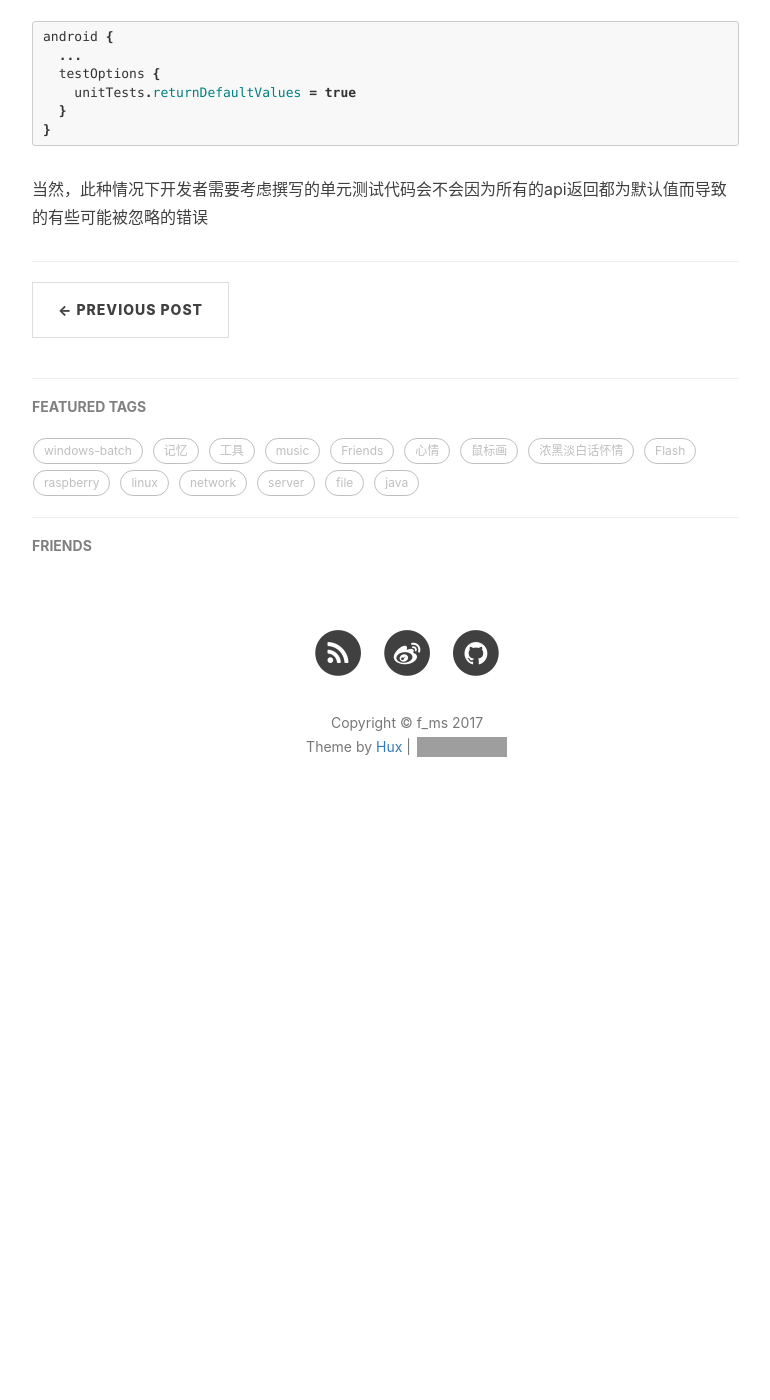
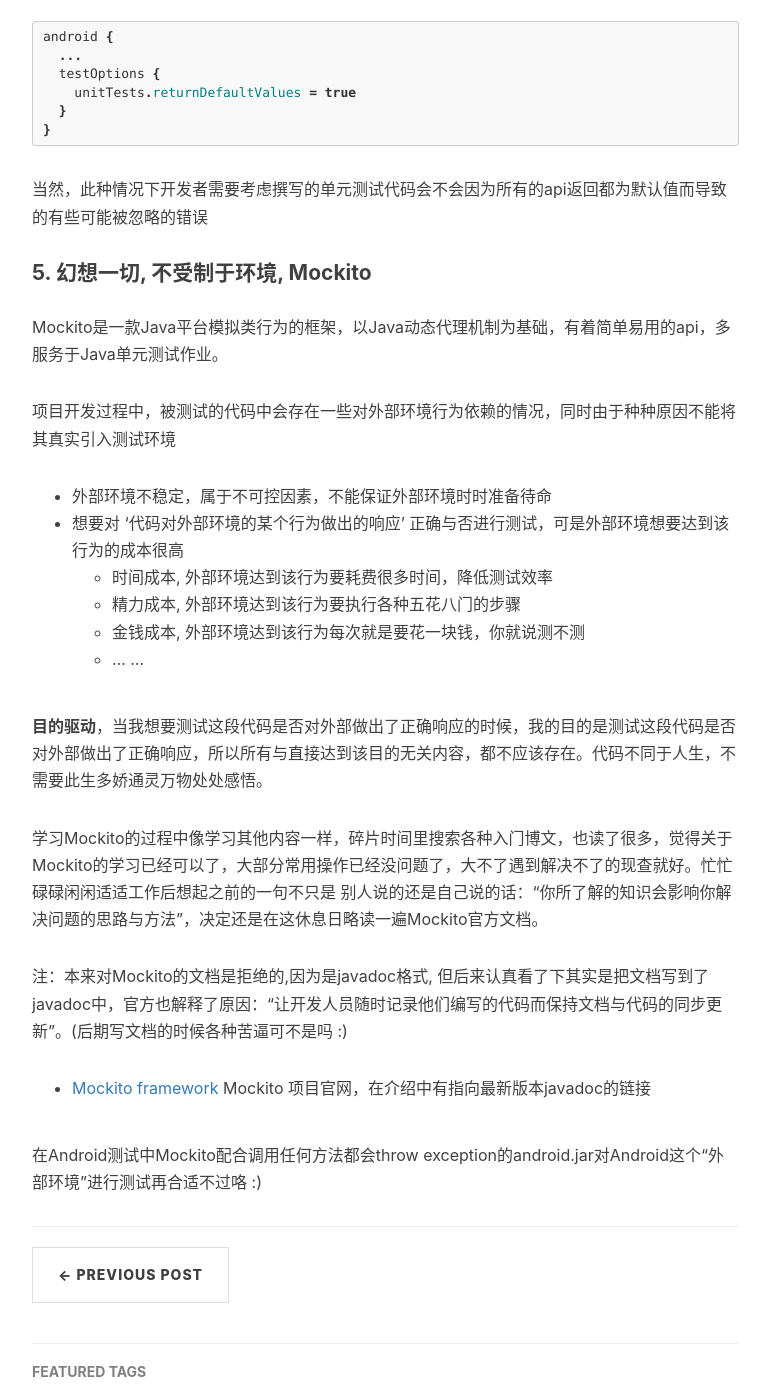
Before and after one commit to imfms/imfms.github.io, a Jekyll site: the page built from _posts/2017-11-15-android_test.markdown, in a window 1280 px wide and 1400 px high, scrolled down 2287 px. Shown: the whole window, without its empty margins (233-1003 px from the left). Built offline with Jekyll 4.4.1, drawn with Linux system fonts in a browser that asks for light colours; nearby versions of some CDN libraries; our own code applies the rules of GitHub Pages for plain Markdown files; comment, search, counter and statistics services are not loaded; before the commit the page ends 3138 px from its top, so only the background shows below that; some of the changed text lies outside the part shown; grey boxes are pictures that could not be loaded.

Commit message:
write android-test's about mockito content

```diff
--- a/_posts/2017-11-15-android_test.markdown
+++ b/_posts/2017-11-15-android_test.markdown
@@ -1,4 +1,4 @@
-## 安卓测试学习手记
+## Android测试学习手记
 
 每次发版前，内心总会控制不住的开始焦虑，虽然测试代码的验证通过不能证明代码没有问题，但至少它能证明这庞大的历史代码还是相对安全的。
 
@@ -40,7 +40,7 @@
 - [Testing Apps on Android](https://developer.android.google.cn/training/testing/index.html)
 - [Test Apps on Anroid Studio](https://developer.android.google.cn/studio/test/index.html)
 
-#### 4. 调用任何方法都会crash的android.jar
+#### 4. 调用任何方法都会throw exception的android.jar
 
 > By default, the [Android Plug-in for Gradle](https://developer.android.com/tools/building/plugin-for-gradle.html) executes your local unit tests against a modified version of the `android.jar` library, which does not contain any actual code. Instead, method calls to Android classes from your unit test throw an exception. This is to make sure you test only your code and do not depend on any particular behavior of the Android platform (that you have not explicitly mocked).
 >
@@ -61,3 +61,27 @@
 ~~~
 
 当然，此种情况下开发者需要考虑撰写的单元测试代码会不会因为所有的api返回都为默认值而导致的有些可能被忽略的错误
+
+#### 5. 幻想一切, 不受制于环境, Mockito
+
+Mockito是一款Java平台模拟类行为的框架，以Java动态代理机制为基础，有着简单易用的api，多服务于Java单元测试作业。
+
+项目开发过程中，被测试的代码中会存在一些对外部环境行为依赖的情况，同时由于种种原因不能将其真实引入测试环境
+
+- 外部环境不稳定，属于不可控因素，不能保证外部环境时时准备待命
+- 想要对 '代码对外部环境的某个行为做出的响应' 正确与否进行测试，可是外部环境想要达到该行为的成本很高
+  - 时间成本, 外部环境达到该行为要耗费很多时间，降低测试效率
+  - 精力成本, 外部环境达到该行为要执行各种五花八门的步骤
+  - 金钱成本, 外部环境达到该行为每次就是要花一块钱，你就说测不测
+  - ... ...
+
+**目的驱动**，当我想要测试这段代码是否对外部做出了正确响应的时候，我的目的是测试这段代码是否对外部做出了正确响应，所以所有与直接达到该目的无关内容，都不应该存在。代码不同于人生，不需要此生多娇通灵万物处处感悟。
+
+学习Mockito的过程中像学习其他内容一样，碎片时间里搜索各种入门博文，也读了很多，觉得关于Mockito的学习已经可以了，大部分常用操作已经没问题了，大不了遇到解决不了的现查就好。忙忙碌碌闲闲适适工作后想起之前的一句不只是 别人说的还是自己说的话：“你所了解的知识会影响你解决问题的思路与方法”，决定还是在这休息日略读一遍Mockito官方文档。
+
+注：本来对Mockito的文档是拒绝的,因为是javadoc格式, 但后来认真看了下其实是把文档写到了javadoc中，官方也解释了原因：“让开发人员随时记录他们编写的代码而保持文档与代码的同步更新”。(后期写文档的时候各种苦逼可不是吗 :)
+
+- [Mockito framework](http://site.mockito.org/)
+  Mockito 项目官网，在介绍中有指向最新版本javadoc的链接
+
+在Android测试中Mockito配合调用任何方法都会throw exception的android.jar对Android这个“外部环境”进行测试再合适不过咯 :)
```
